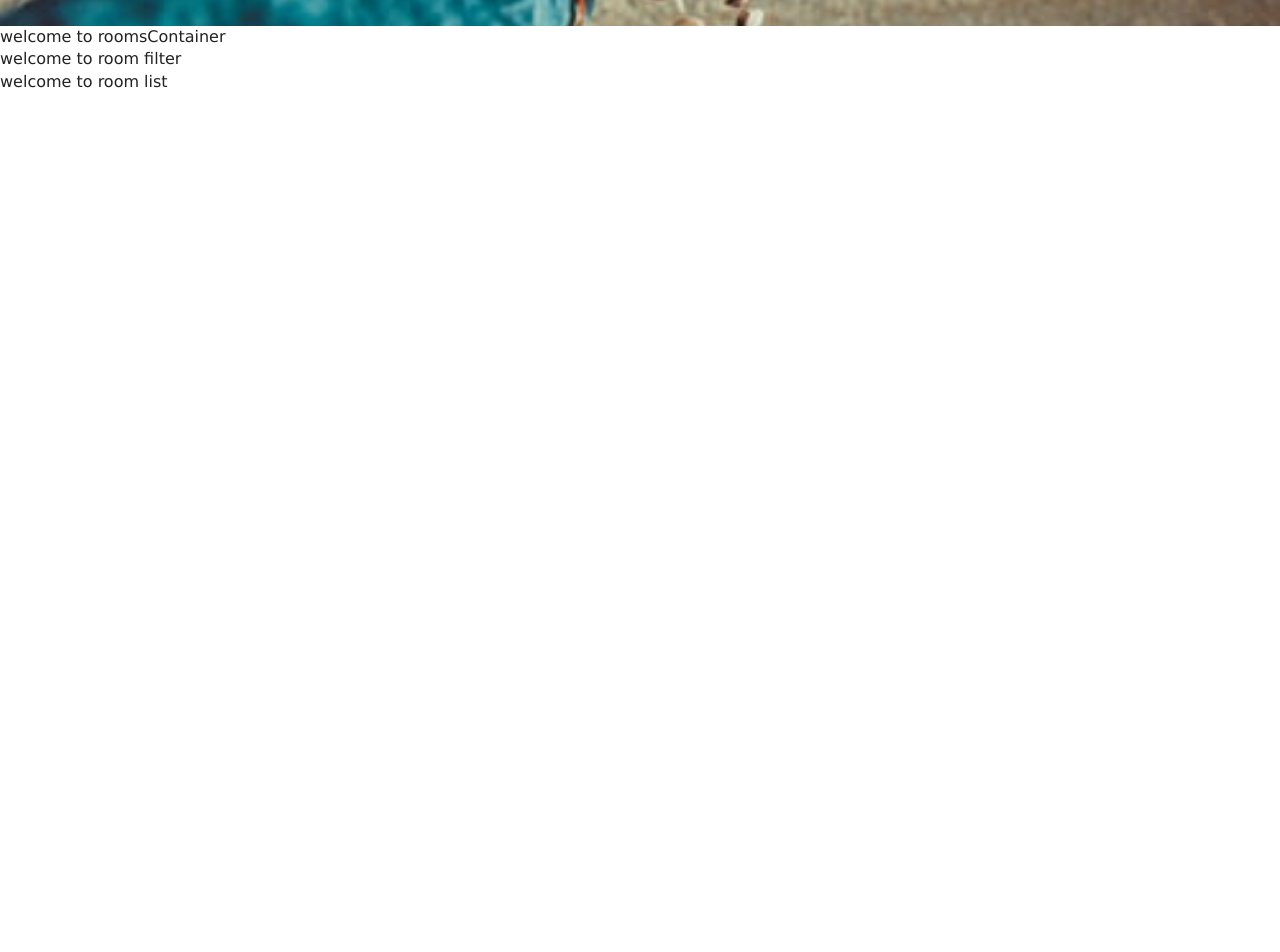
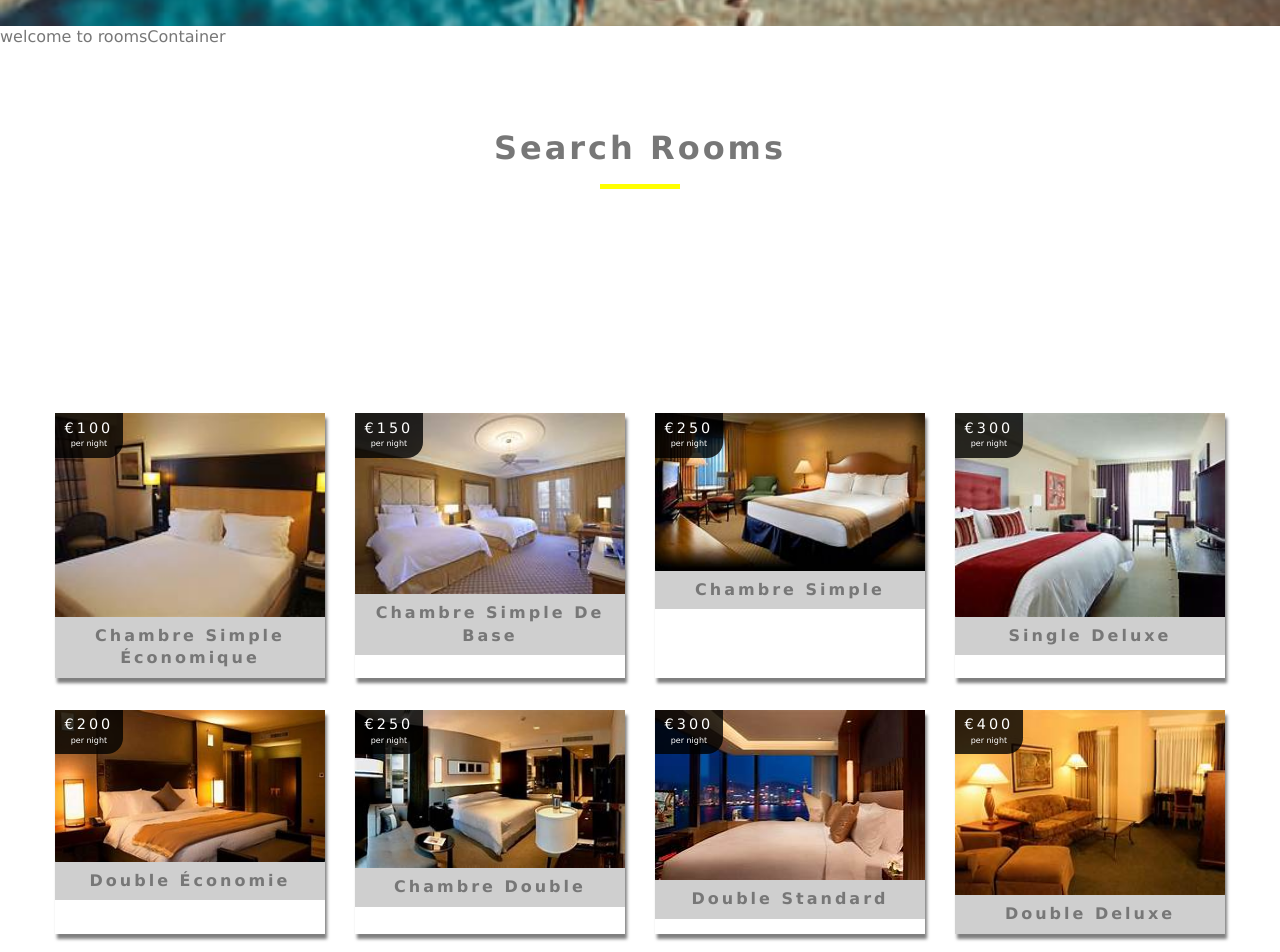
Before and after one commit to Mgbams/kings-resort, a React (Create React App) app: page /rooms in a window 1280 px wide. Shown: the part 520-1472 px from the top of the page. Before the commit the page ends 800 px from the top, so only its background shows below. Built offline with nearby package versions, Linux system fonts and the light colour scheme.

Commit message:
updates in app.js

```diff
--- a/src/App.css
+++ b/src/App.css
@@ -4,10 +4,10 @@
     box-sizing: border-box;
   }
   :root {
-    --primaryColor: #af9a7d;
+    --primaryColor: yellow;
     --mainWhite: #fff;
     --offWhite: #f7f7f7;
-    --mainBlack: #222;
+    --mainBlack: rgb(119, 119, 119);
     --mainGrey: #ececec;
     --darkGrey: #cfcfcf;
     --mainTransition: all 0.3s linear;
@@ -86,7 +86,8 @@
     padding: 1rem;
     letter-spacing: var(--mainSpacing);
   }
-  /* end of globals */
+
+
   /* Navbar */
   .navbar {
     position: fixed;
@@ -154,11 +155,12 @@
       padding: 0.5rem 0;
     }
   }
-  /* end of navbar */
+
+
   /* Hero */
   .defaultHero,
   .roomsHero {
-    min-height: calc(100vh - 66px);
+    min-height: 65vh;
     background: url("./assets/images/beach3.jpg") center/cover no-repeat;
     display: flex;
     align-items: center;
@@ -208,7 +210,8 @@
       font-size: 4rem;
     }
   }
-  /* End of Banner */
+
+
   /* Title */
   .section-title {
     text-align: center;
@@ -434,7 +437,8 @@
       padding-left: 3rem;
     }
   }
-  /* end of single room*/
+
+
   /* roomlist */
   .roomslist {
     padding: 5rem 0;
@@ -459,7 +463,8 @@
       max-width: 1170px;
     }
   }
-  /* end of roomlist */
+
+
   /*  rooms fitler*/
   .filter-container {
     padding: 5rem 0;
--- a/src/components/Room.js
+++ b/src/components/Room.js
@@ -10,7 +10,7 @@ export const Room = ({ room }) => {
       <div className="img-container">
         <img src={images[0] || defaultImg} alt="single room" />
         <div className="price-top">
-          <h6>£{price}</h6>
+          <h6>€{price}</h6>
           <p>per night</p>
         </div>
         <Link to={`/rooms/${slug}`} className='btn-primary room-link'>Features</Link>
--- a/src/components/RoomsContainer.js
+++ b/src/components/RoomsContainer.js
@@ -1,12 +1,38 @@
 import React from "react";
+import { RoomsFilter } from "./RoomsFilter";
+import { RoomsList } from "./RoomsList";
+import { withRoomConsumer } from "./../context";
+import { Loading } from "./Loading";
+
+function RoomsContainer({context}) {
+  const { loading, sortedRooms, rooms } = context;
+  if (loading) {
+    return <Loading />;
+}
+return (
+  <div>
+    welcome to roomsContainer
+    <RoomsFilter rooms={rooms} />
+    <RoomsList rooms={sortedRooms} />
+  </div>
+);
+}
+export default withRoomConsumer(RoomsContainer)
+
+
+
+
+
+
+/*import React from "react";
 import { RoomsFilter } from "./RoomsFilter";
 import { RoomsList } from "./RoomsList";
 import { RoomConsumer } from "./../context";
 import { Loading } from "./Loading";
 
-export const RoomsContainer = () => {
+ export const RoomsContainer = () => {
   return (
-        /* The value is the parameter name we used in the context file to store the contents in state*/
+
     <RoomConsumer>
       {value => {
         const {loading, sortedRooms, rooms} = value;
@@ -23,4 +49,4 @@ export const RoomsContainer = () => {
       }}
     </RoomConsumer>
   );
-};
+}; */
--- a/src/components/RoomsFilter.js
+++ b/src/components/RoomsFilter.js
@@ -1,9 +1,21 @@
-import React from 'react'
+import React from 'react';
+import { useContext } from 'react';
+import { RoomContext } from './../context';
+import { Title } from './../components/Title';
 
 export const RoomsFilter = () => {
+    const context = useContext(RoomContext);
+    // console.log(context)
+    const {
+        handleChange, price, capacity, minPrice, maxPrice, minSize, maxSize, pets, type, breakfast
+    } = context;
     return (
-        <div>
-            welcome to room filter
-        </div>
+        <section className='filter-container'>
+            <Title title='search rooms' />
+            <form className='filter-form'>
+                {/* select type */}
+                {/*end of select type */}
+            </form>
+        </section>
     )
 }
--- a/src/components/RoomsList.js
+++ b/src/components/RoomsList.js
@@ -1,9 +1,22 @@
-import React from 'react'
+import React from 'react';
+import { Room } from './Room';
 
-export const RoomsList = () => {
-    return (
-        <div>
-            welcome to room list
+export const RoomsList = ({rooms}) => {
+    if (rooms.length === 0 ) {
+        return (
+            <div className='empy-search'>
+                <h3>unfortunately no room matched your search</h3>
+            </div>
+        )
+    }
+    return <section className='roomslist'>
+        <div className='roomslist-center'>
+            {
+                rooms.map(item => {
+                    return <Room key={item.id} room={item} />;
+                })
+            }
         </div>
-    )
+    </section>
+
 }
--- a/src/context.js
+++ b/src/context.js
@@ -9,13 +9,24 @@ const RoomConsumer = RoomContext.Consumer;
         rooms: [],
         sortedRooms: [],
         featuredRooms: [],
-        loading: true
+        loading: true,
+        type: 'all',
+        capacity: 1,
+        price: 0,
+        minPrice: 0,
+        maxPrice: 0,
+        minSize: 0,
+        maxSize: 0,
+        breakfast: false,
+        pets: false
     }
     componentDidMount( ) {
         let rooms = this.formatData(items);
         let featuredRooms = rooms.filter(room => room.featured === true);
+        let maxPrice = Math.max(...rooms.map(item => item.price));
+        let maxSize = Math.max(...rooms.map(item => item.size));
         this.setState({
-            rooms, sortedRooms:rooms, featuredRooms, loading:false
+            rooms, sortedRooms:rooms, featuredRooms, loading:false, price:maxPrice, maxPrice, maxSize
         })
         console.log(rooms);
     }
@@ -38,10 +49,20 @@ const RoomConsumer = RoomContext.Consumer;
         return room;
     }
 
+    handleChange = (event) => {
+        const type = event.target.type;
+        const name = event.target.name;
+        const value = event.target.value;
+        console.log(type, name, value);
+    }
+
+    filterRooms = () => {
+        console.log('hello');
+    }
 
     render() {
         return (
-            <RoomContext.Provider value={{...this.state, getRoom:this.getRoom}}>
+            <RoomContext.Provider value={{...this.state, getRoom:this.getRoom, handleChange:this.handleChange}}>
                 {this.props.children}
             </RoomContext.Provider>
         )
--- a/src/data.js
+++ b/src/data.js
@@ -21,8 +21,8 @@ export default [
       id: "1"
     },
     fields: {
-      name: "single economy",
-      slug: "single-economy",
+      name: "chambre simple économique",
+      slug: "chambre-simple-économique",
       type: "single",
       price: 100,
       size: 200,
@@ -78,8 +78,8 @@ export default [
       id: "2"
     },
     fields: {
-      name: "single basic",
-      slug: "single-basic",
+      name: "chambre simple de base",
+      slug: "chambre-simple-de-base",
       type: "single",
       price: 150,
       size: 250,
@@ -135,9 +135,9 @@ export default [
       id: "3"
     },
     fields: {
-      name: "single standard",
-      slug: "single-standard",
-      type: "single",
+      name: "Chambre Simple",
+      slug: "chambre-simple",
+      type: "simple",
       price: 250,
       size: 300,
       capacity: 1,
@@ -145,7 +145,7 @@ export default [
       breakfast: false,
       featured: false,
       description:
-        "Street art edison bulb gluten-free, tofu try-hard lumbersexual brooklyn tattooed pickled chambray. Actually humblebrag next level, deep v art party wolf tofu direct trade readymade sustainable hell of banjo. Organic authentic subway tile cliche palo santo, street art XOXO dreamcatcher retro sriracha portland air plant kitsch stumptown. Austin small batch squid gastropub. Pabst pug tumblr gochujang offal retro cloud bread bushwick semiotics before they sold out sartorial literally mlkshk. Vaporware hashtag vice, sartorial before they sold out pok pok health goth trust fund cray.",
+        "Une chambre attribuée à une personne. Peut avoir un ou plusieurs lits. La taille ou la superficie des chambres simples se situent généralement entre 37 m² et 45 m².",
       extras: [
         "Plush pillows and breathable bed linens",
         "Soft, oversized bath towels",
@@ -249,8 +249,8 @@ export default [
       id: "5"
     },
     fields: {
-      name: "double economy",
-      slug: "double-economy",
+      name: "double économie",
+      slug: "double économie",
       type: "double",
       price: 200,
       size: 300,
@@ -259,7 +259,7 @@ export default [
       breakfast: false,
       featured: false,
       description:
-        "Street art edison bulb gluten-free, tofu try-hard lumbersexual brooklyn tattooed pickled chambray. Actually humblebrag next level, deep v art party wolf tofu direct trade readymade sustainable hell of banjo. Organic authentic subway tile cliche palo santo, street art XOXO dreamcatcher retro sriracha portland air plant kitsch stumptown. Austin small batch squid gastropub. Pabst pug tumblr gochujang offal retro cloud bread bushwick semiotics before they sold out sartorial literally mlkshk. Vaporware hashtag vice, sartorial before they sold out pok pok health goth trust fund cray.",
+        "Une chambre pouvant accueillir trois personnes et équipée de trois lits jumeaux, un lit double et un lit simple ou deux lits doubles.",
       extras: [
         "Plush pillows and breathable bed linens",
         "Soft, oversized bath towels",
@@ -306,8 +306,8 @@ export default [
       id: "6"
     },
     fields: {
-      name: "double basic",
-      slug: "double-basic",
+      name: "Chambre double",
+      slug: "chambre-double",
       type: "double",
       price: 250,
       size: 350,
@@ -316,7 +316,7 @@ export default [
       breakfast: false,
       featured: false,
       description:
-        "Street art edison bulb gluten-free, tofu try-hard lumbersexual brooklyn tattooed pickled chambray. Actually humblebrag next level, deep v art party wolf tofu direct trade readymade sustainable hell of banjo. Organic authentic subway tile cliche palo santo, street art XOXO dreamcatcher retro sriracha portland air plant kitsch stumptown. Austin small batch squid gastropub. Pabst pug tumblr gochujang offal retro cloud bread bushwick semiotics before they sold out sartorial literally mlkshk. Vaporware hashtag vice, sartorial before they sold out pok pok health goth trust fund cray.",
+        "Une chambre attribuée à deux personnes. Peut avoir un ou plusieurs lits. La superficie ou la superficie des chambres doubles sont généralement comprises entre 40 m² et 45 m².",
       extras: [
         "Plush pillows and breathable bed linens",
         "Soft, oversized bath towels",
--- a/src/pages/Home.js
+++ b/src/pages/Home.js
@@ -12,7 +12,7 @@ export const Home = () => {
       <Hero hero="defaultHero">
         <Banner
           title="Luxurious rooms"
-          subtitle="Deluxe Kings rooms starting at £180"
+          subtitle="Deluxe Kings rooms starting at €180"
         >
           <Link to="/rooms" className="btn-primary">
             {" "}
--- a/src/pages/Rooms.js
+++ b/src/pages/Rooms.js
@@ -2,7 +2,7 @@ import React from 'react';
 import { Hero } from './../components/Hero';
 import { Banner } from './../components/Banner';
 import { Link } from 'react-router-dom';
-import { RoomsContainer } from './../components/RoomsContainer';
+import  RoomsContainer  from './../components/RoomsContainer';
 
 export const Rooms = () => {
     return (
--- a/src/pages/SingleRoom.js
+++ b/src/pages/SingleRoom.js
@@ -57,9 +57,9 @@ export default class SingleRoom extends Component {
                     </article>
                     <article className='info'>
                         <h3>Info</h3>
-                        <h6>Price: £{price}</h6>
-                        <h6>size: {size} SQFT</h6>
-                        <h6>Max capacity: { capacity > 1 ? `${capacity} people`: `${capacity} person` }</h6>
+                        <h6><b>Price</b>: €{price}</h6>
+                        <h6><b>size</b>: {size} SQFT</h6>
+                        <h6><b>Max capacity</b>: { capacity > 1 ? `${capacity} people`: `${capacity} person` }</h6>
                         <h6>{pets?'Pets allowed': 'No pets allowed'}</h6>
                         <h6>{breakfast && 'Free breakfast is included'}</h6>
                     </article>
```
Also changed, not shown: 1 other file (tests, documents, lock files or other folders).
